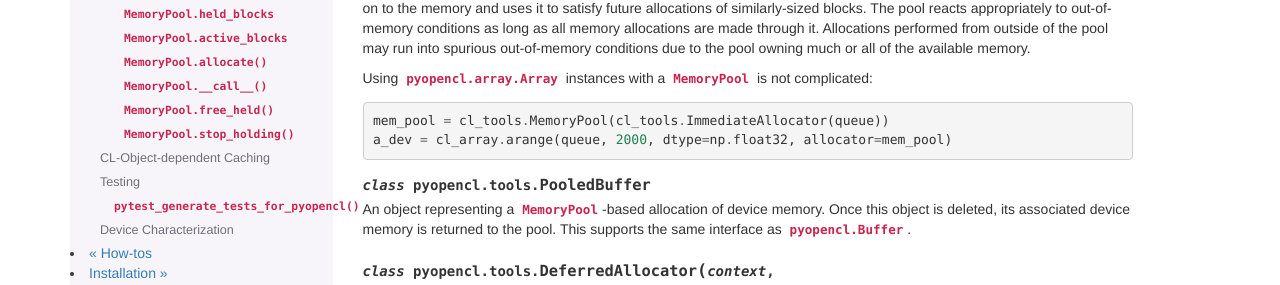
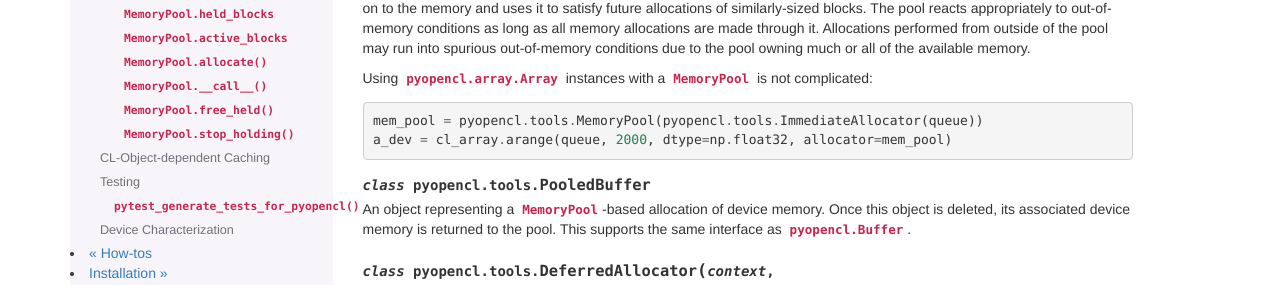
Before and after one commit to inducer/pyopencl, a Sphinx documentation site: the page built from doc/tools.rst, in a window 1280 px wide and 900 px high. Shown: the part 275-560 px from the top of the window. Built offline with Sphinx 7.4.7, drawn with Linux system fonts in a browser that asks for light colours.

Commit message:
Memory pools doc fix (suggested by Yair Daon)

```diff
--- a/doc/tools.rst
+++ b/doc/tools.rst
@@ -26,7 +26,7 @@ the available memory.
 Using :class:`pyopencl.array.Array` instances with a :class:`MemoryPool` is
 not complicated::
 
-    mem_pool = cl_tools.MemoryPool(cl_tools.ImmediateAllocator(queue))
+    mem_pool = pyopencl.tools.MemoryPool(pyopencl.tools.ImmediateAllocator(queue))
     a_dev = cl_array.arange(queue, 2000, dtype=np.float32, allocator=mem_pool)
 
 .. class:: PooledBuffer
```
